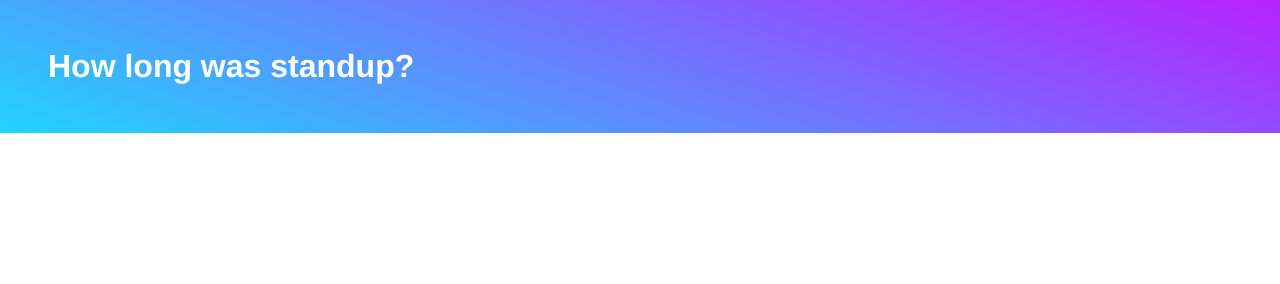
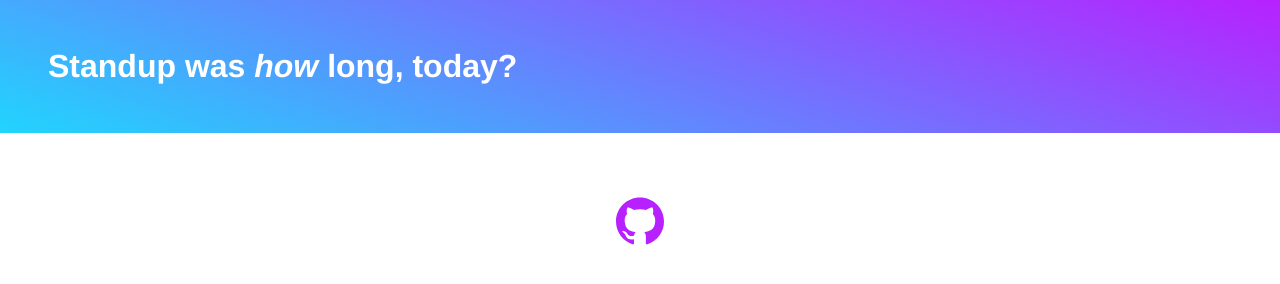
Before and after one commit to dillonchr/standup.washowlong.today, a website with bundled scripts: page index.html in a window 1280 px wide. Built offline with nearby package versions, Linux system fonts and the light colour scheme.

Commit message:
updates to match the domain

```diff
--- a/index.html
+++ b/index.html
@@ -1,15 +1,20 @@
 <!doctype html>
 <html>
 <head>
-    <title>How long was standup?</title>
+    <title>Standup was how long, today?</title>
     <meta name="viewport" content="width=device-width,initial-scale=1,user-scalable=0">
     <link rel="stylesheet" href="style.css">
 </head>
 <body>
     <header>
-        <h1>How long was standup?</h1>
+        <h1>Standup was <em>how</em> long, today?</h1>
     </header>
     <div id="chart"></div>
+    <footer>
+        <a href="https://github.com/dillonchr/standup.washowlong.today">
+            <svg class="github-logo" aria-labelledby="simpleicons-github-icon" role="img" viewBox="0 0 24 24" xmlns="http://www.w3.org/2000/svg"><title id="simpleicons-github-icon">View on Github</title><path d="M12 .297c-6.63 0-12 5.373-12 12 0 5.303 3.438 9.8 8.205 11.385.6.113.82-.258.82-.577 0-.285-.01-1.04-.015-2.04-3.338.724-4.042-1.61-4.042-1.61C4.422 18.07 3.633 17.7 3.633 17.7c-1.087-.744.084-.729.084-.729 1.205.084 1.838 1.236 1.838 1.236 1.07 1.835 2.809 1.305 3.495.998.108-.776.417-1.305.76-1.605-2.665-.3-5.466-1.332-5.466-5.93 0-1.31.465-2.38 1.235-3.22-.135-.303-.54-1.523.105-3.176 0 0 1.005-.322 3.3 1.23.96-.267 1.98-.399 3-.405 1.02.006 2.04.138 3 .405 2.28-1.552 3.285-1.23 3.285-1.23.645 1.653.24 2.873.12 3.176.765.84 1.23 1.91 1.23 3.22 0 4.61-2.805 5.625-5.475 5.92.42.36.81 1.096.81 2.22 0 1.606-.015 2.896-.015 3.286 0 .315.21.69.825.57C20.565 22.092 24 17.592 24 12.297c0-6.627-5.373-12-12-12"/></svg>
+        </a>
+    </footer>
     <script src="index.js"></script>
 </body>
 </html>
--- a/index.js
+++ b/index.js
@@ -8,7 +8,7 @@ fetch(dataUrl)
             .split('\n')
             .slice(1)
             .map(r => {
-                const [date, duration, hasC] = r.split('\t');
+                const [date, duration, tracked] = r.split('\t');
                 const seconds = duration.split(':').reduce((sum, cur, i) => {
                     if (i === 0) {
                         return cur * 60;
@@ -20,7 +20,7 @@ fetch(dataUrl)
                     duration,
                     minutes: seconds / 60,
                     seconds,
-                    isTracked: +hasC > 0
+                    isTracked: +tracked > 0
                 };
             });
         const data = {
--- a/package.json
+++ b/package.json
@@ -1,10 +1,10 @@
 {
-  "name": "howlongwasstandup",
+  "name": "standup.washowlong.today",
   "version": "1.0.0",
   "description": "",
   "main": "index.js",
   "scripts": {
-    "test": "echo \"Error: no test specified\" && exit 1"
+    "start": "parcel index.html"
   },
   "author": "",
   "license": "ISC",
--- a/style.css
+++ b/style.css
@@ -11,3 +11,14 @@ header {
 h1 {
     margin: 0;
 }
+footer {
+    margin-top: 3rem;
+    padding: 1rem;
+    text-align: center;
+}
+.github-logo {
+    width: 3rem;
+}
+.github-logo path {
+    fill: #B721FF;
+}
```
Also changed, not shown: 1 other file.
